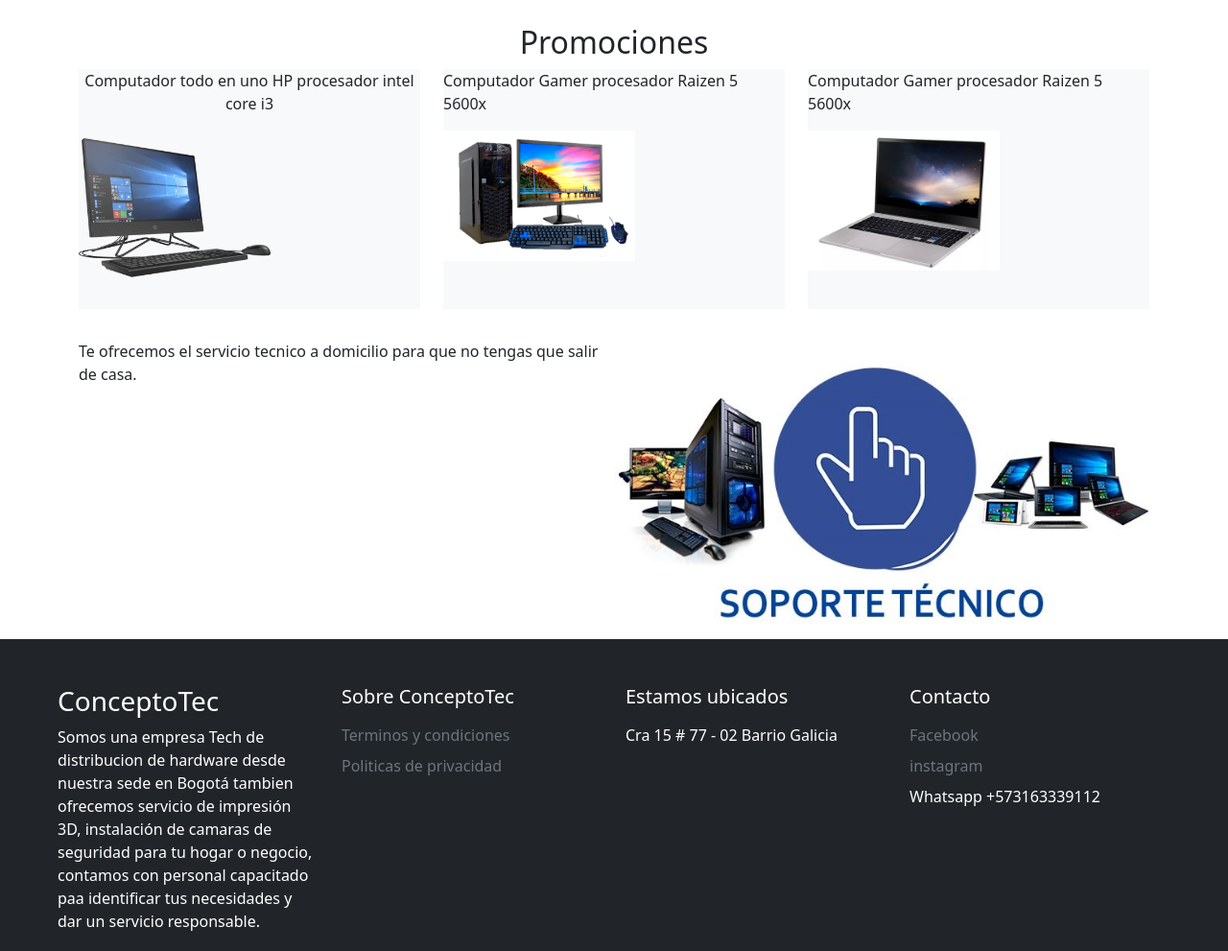
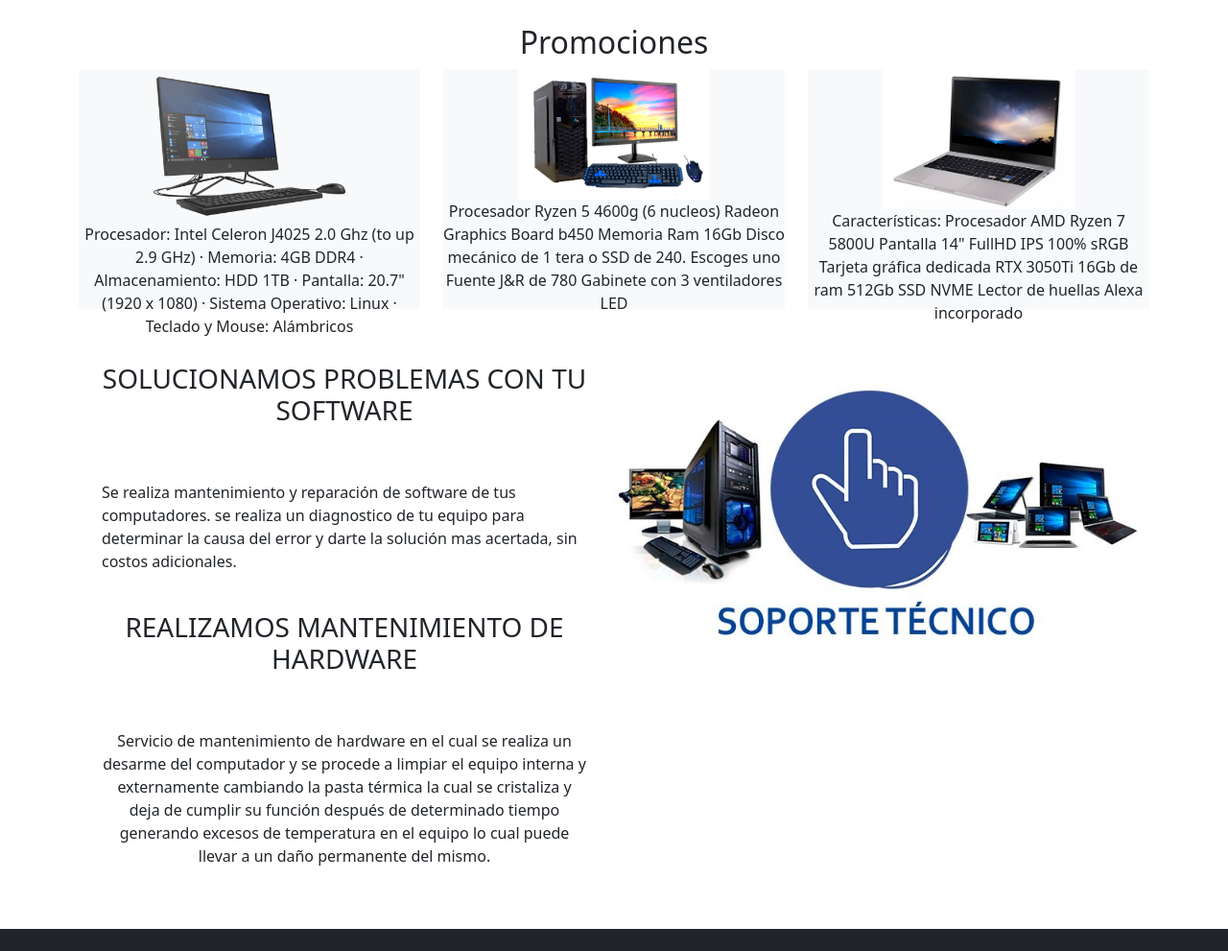
Before and after one commit to Ivam29g/PreEntrega03_Gomez, a website: page index.html in a window 1280 px wide. Shown: the part 1860-2851 px from the top of the page at 96% size. Drawn offline with nearby package versions, Linux system fonts and the light colour scheme.

Commit message:
se modifican tarjetas y se agregan textos, en la carpta img de agregan nuevas imagenes

```diff
--- a/index.html
+++ b/index.html
@@ -51,8 +51,7 @@
             <div id="carouselExampleControls" class="carousel slide" data-bs-ride="carousel">
                 <div class="carousel-inner">
                     <div class="carousel-item active">
-                        <img src="./assets/img/impresion_3D.jpg" class="d-block w-100"
-                            alt="imagen de impresión 3D">
+                        <img src="./assets/img/impresion_3D.jpg" class="d-block w-100" alt="imagen de impresión 3D">
                     </div>
                     <div class="carousel-item">
                         <img src="./assets/img/camaras-seguridad.jpg" class="d-block w-100"
@@ -121,41 +120,81 @@
         <div class="container justify-content-evenly">
             <h2 class="promociones text-center mt-5">Promociones</h2>
             <div class="row align-items-start">
-              <div class="col">
+                <div class="col text-center">
                     <div class="item bg-light mb-2">
-                    <p class="texto text-center">Computador todo en uno HP
-                        procesador intel core i3</p>
-                    <img class="imagen img-fluid text-center"  src="./assets/img/pc_01.png" width="200px" height="auto" alt="Computador gamer">
+
+                        <img class="imagen img-fluid text-center" src="./assets/img/pc_01.png" width="200px"
+                            height="auto" alt="Computador gamer">
+                            <p class="texto text-center">
+                                Procesador: Intel Celeron J4025 2.0 Ghz (to up 2.9 GHz)
+                                · Memoria: 4GB DDR4
+                                · Almacenamiento: HDD 1TB
+                                · Pantalla: 20.7" (1920 x 1080)
+                                · Sistema Operativo: Linux
+                                · Teclado y Mouse: Alámbricos
+                            </p>
                     </div>
                 </div>
-              <div class="col">
+                <div class="col text-center">
                     <div class="item bg-light mb-2">
+                        <img class="iamgen2 img fluid text-center" src="./assets/img/pc_03.png" width="200px"
+                            height="auto" alt="Computador gamer">
                             <p>
-                        Computador Gamer
-                        procesador Raizen 5 5600x
+                                Procesador Ryzen 5 4600g (6 nucleos)
+                                Radeon Graphics
+                                Board b450
+                                Memoria Ram 16Gb
+                                Disco mecánico de 1 tera o SSD de 240. Escoges uno
+                                Fuente J&R de 780
+                                Gabinete con 3 ventiladores LED
                             </p>
-                    <img class="iamgen2 img fluid text-center" src="./assets/img/pc_03.png" width="200px" height="auto" alt="Computador gamer">
                     </div>
                 </div>
-              <div class="col">
+                <div class="col text-center">
                     <div class="item bg-light mb-2">
+                        <img src="./assets/img/pc_05.jpg" width="200px" alt="Computador gamer">
                             <p>
-                        Computador Gamer
-                        procesador Raizen 5 5600x
+                                Características:
+
+                                Procesador AMD Ryzen 7 5800U
+                                Pantalla 14" FullHD IPS 100% sRGB
+                                Tarjeta gráfica dedicada RTX 3050Ti
+                                16Gb de ram
+                                512Gb SSD NVME
+                                Lector de huellas
+                                Alexa incorporado
                             </p>
-                    <img src="./assets/img/pc_05.jpg" width="200px" alt="Computador gamer">
                     </div>
                 </div>
             </div>
 
-        <div class="clearfix align-self-center">
-            <img src="./assets/img/soporte-tecnico-domicilio.jpg" class="col-md-6 float-md-end mt-2 mb-3 ms-md-3" width="600px"
-                alt="camara de seguridad">
+            <div class="clearfix">
+                <div class="container mt-2 mb-5">
+                    <img src="./assets/img/soporte-tecnico-domicilio.jpg" class="col-md-6 float-md-end mt-2 mb-3 ms-md-3"
+                    width="600px" alt="camara de seguridad">
 
-            <p class="parrafo mt-4 pr-2">
-                Te ofrecemos el servicio tecnico a domicilio para que no tengas que salir de casa.
+                <div class="row mt-5">
+                    <h3 class="titulo-software text-center">SOLUCIONAMOS PROBLEMAS CON TU SOFTWARE</h3>
+                <p class="parrafo mt-4 pr-2 pt-4">
+                    Se realiza mantenimiento y reparación de software de tus computadores. se realiza un diagnostico de
+                    tu equipo para determinar la causa del error y darte la solución mas acertada, sin costos
+                    adicionales.
                 </p>
                 </div>
+
+                <div class="row text-center mt-4">
+                    <h3 class="titulo-hardware">REALIZAMOS MANTENIMIENTO DE HARDWARE</h3>
+                <p class="parrafo mt-4 pr-2 pt-4">
+                    Servicio de mantenimiento de hardware en el cual se realiza un desarme del computador y se procede a
+                    limpiar el equipo interna y externamente cambiando la pasta térmica la cual se cristaliza y deja de
+                    cumplir su función después de determinado tiempo generando excesos de temperatura en el equipo lo
+                    cual puede llevar a un daño permanente del mismo.
+                </p>
+                </div>
+
+                </div>
+            </div>
+
     </main>
 
     <footer id="footer">
```
Also changed, not shown: pages/Productos.html (+21 -24 lines), pages/quienes_somos.html (+35 -25 lines), assets/img/monitor_02.webp (added), assets/img/teclado_mecanico.webp (added). Lines whose indentation alone changed are shown as unchanged.
